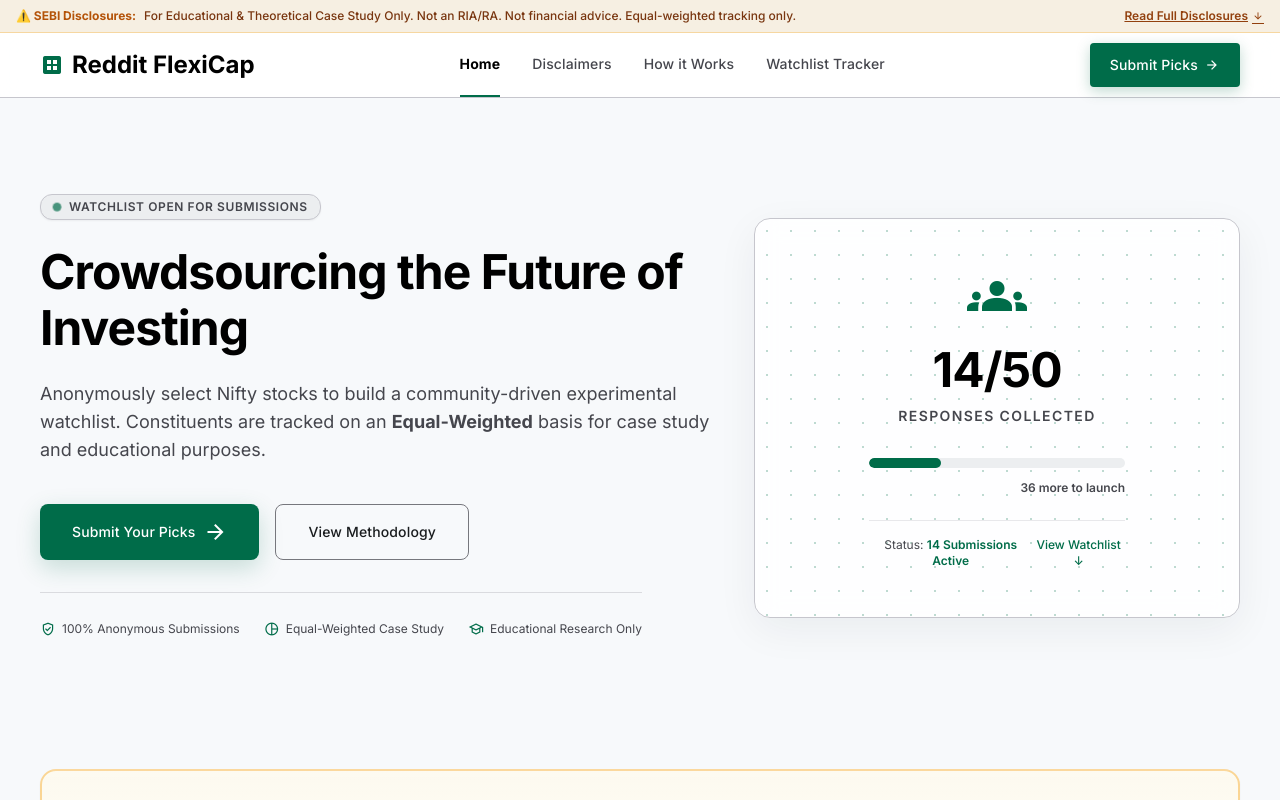
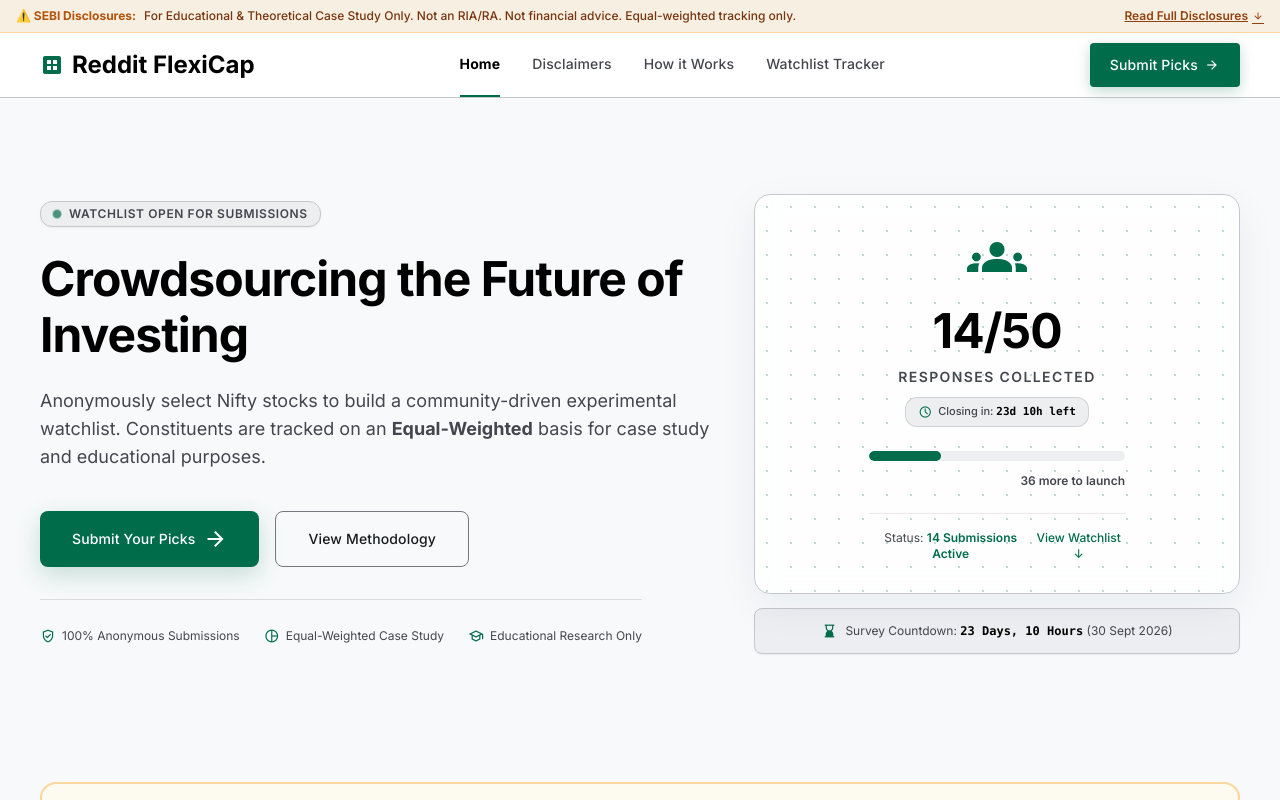
Before and after one commit to avinashladdha/RedditFlexiCap, a plain HTML site: page index.html in a window 1280 px wide. Shown: the top 800 px of the page. Drawn offline with nearby package versions, Linux system fonts and the light colour scheme.

Commit message:
adding clock

```diff
--- a/index.html
+++ b/index.html
@@ -300,9 +300,10 @@
                     </div>
                 </div>
 
-                <!-- Responses Tracker Card -->
+                <!-- Responses Tracker Card Column -->
+                <div class="col-span-4 md:col-span-5 relative mt-8 md:mt-0 flex flex-col items-center">
                     <div
-                    class="col-span-4 md:col-span-5 relative mt-8 md:mt-0 h-[380px] sm:h-[400px] rounded-2xl overflow-hidden glass-panel flex items-center justify-center shadow-[0_12px_40px_rgba(19,27,46,0.06)] border border-outline-variant">
+                        class="w-full h-[380px] sm:h-[400px] rounded-2xl overflow-hidden glass-panel flex items-center justify-center shadow-[0_12px_40px_rgba(19,27,46,0.06)] border border-outline-variant relative">
                         <div class="absolute inset-0 opacity-25 pointer-events-none"
                             style="background-image: radial-gradient(#006c49 1.2px, transparent 1.2px); background-size: 24px 24px;">
                         </div>
@@ -315,7 +316,13 @@
                                 class="font-label-md text-label-md text-on-surface-variant uppercase tracking-widest mt-2 font-semibold">
                                 Responses Collected</div>
 
-                        <div class="w-full bg-surface-container h-2.5 rounded-full mt-8 overflow-hidden">
+                            <!-- Inside badge below text -->
+                            <div class="inline-flex items-center gap-1.5 px-3 py-1 rounded-full bg-surface-container border border-outline-variant/70 text-[11px] font-medium text-on-surface-variant mt-2.5 shadow-xs">
+                                <span class="material-symbols-outlined text-secondary text-sm">schedule</span>
+                                <span>Closing in: <strong id="card-countdown-display" class="text-primary font-semibold font-mono">--d --h</strong></span>
+                            </div>
+
+                            <div class="w-full bg-surface-container h-2.5 rounded-full mt-6 overflow-hidden">
                                 <div class="bg-secondary h-full rounded-full transition-all duration-700 ease-out"
                                     id="hero-progress-bar" style="width: 28%;"></div>
                             </div>
@@ -329,6 +336,13 @@
                                 <span class="cursor-pointer hover:underline text-secondary font-medium"
                                     onclick="scrollToSection('tracker')">View Watchlist ↓</span>
                             </div>
+                        </div>
+                    </div>
+
+                    <!-- Countdown below Responses Collected card -->
+                    <div class="mt-3.5 w-full max-w-xs sm:max-w-none flex items-center justify-center gap-2 py-2.5 px-4 rounded-xl bg-surface-container/90 border border-outline-variant text-xs text-on-surface-variant shadow-sm">
+                        <span class="material-symbols-outlined text-secondary text-base">hourglass_bottom</span>
+                        <span>Survey Countdown: <strong id="countdown-display" class="font-bold text-primary font-mono">-- Days, -- Hours</strong> (30 Sept 2026)</span>
                     </div>
                 </div>
             </div>
@@ -1255,10 +1269,41 @@
             });
         });
 
+        // Countdown to 30 September 2026 at hour level
+        function updateCountdown() {
+            // Target: 30 September 2026, 23:59:59 GMT+05:30
+            const targetDate = new Date('2026-09-30T23:59:59+05:30').getTime();
+            const now = new Date().getTime();
+            const diff = targetDate - now;
+
+            if (diff <= 0) {
+                if (document.getElementById('countdown-display')) {
+                    document.getElementById('countdown-display').textContent = 'Submissions Closed';
+                }
+                if (document.getElementById('card-countdown-display')) {
+                    document.getElementById('card-countdown-display').textContent = 'Closed';
+                }
+                return;
+            }
+
+            const totalHours = Math.floor(diff / (1000 * 60 * 60));
+            const days = Math.floor(totalHours / 24);
+            const remainingHours = totalHours % 24;
+
+            if (document.getElementById('countdown-display')) {
+                document.getElementById('countdown-display').textContent = `${days} Days, ${remainingHours} Hours`;
+            }
+            if (document.getElementById('card-countdown-display')) {
+                document.getElementById('card-countdown-display').textContent = `${days}d ${remainingHours}h left`;
+            }
+        }
+
         // Initialization
         window.addEventListener('DOMContentLoaded', () => {
             initResponseCounter();
             renderStocksTable();
+            updateCountdown();
+            setInterval(updateCountdown, 60000);
         });
     </script>
 </body>
```
Lines whose indentation alone changed are shown as unchanged.
